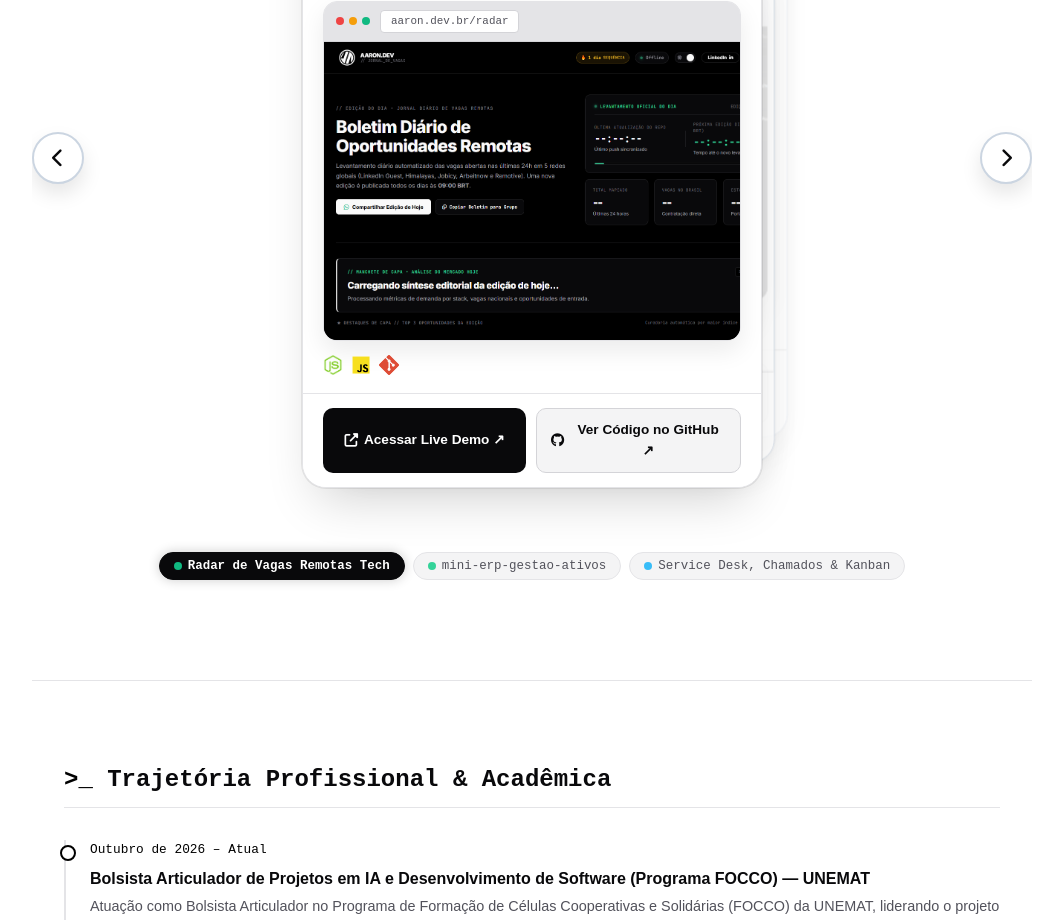
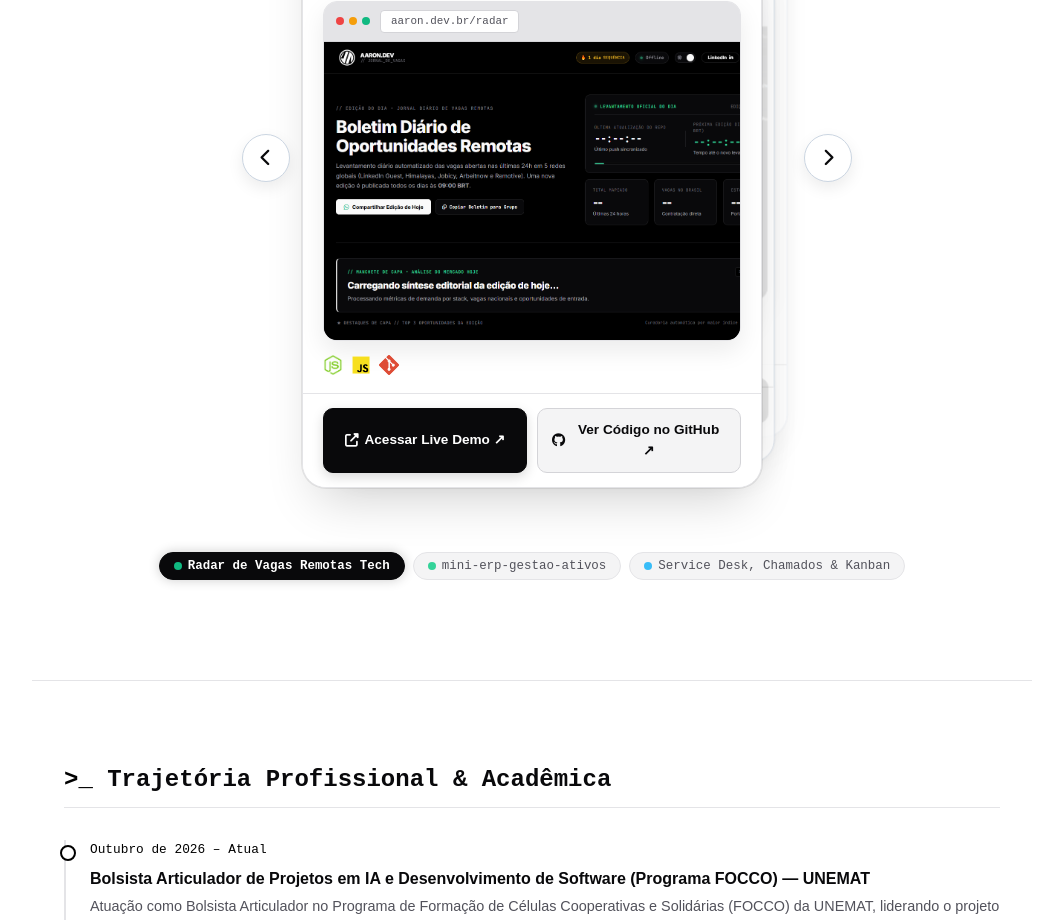
Before and after one commit to aarongmn7/aaron-nascimento-portfolio, a React (Vite) app: page / in a window 1280 px wide. Shown: the part 3860-4780 px from the top of the page, without its empty margins (108-1171 px from the left). Built offline with nearby package versions, Linux system fonts and the light colour scheme.

Commit message:
sync: automatico do ECO-AARON (2026-11-11 10:09:14)

```diff
--- a/src/components/Projetos.css
+++ b/src/components/Projetos.css
@@ -569,10 +569,12 @@
   border-top-color: #e4e4e7;
 }
 
+/* BOTÃO PRIMÁRIO: CONTRÁRIO DO TEMA (Branco no Dark, Preto no Light) */
 .story-btn-primary {
   flex: 1;
-  background: #ffffff;
-  color: #09090b;
+  background: #ffffff !important;
+  color: #09090b !important;
+  border: 1px solid #ffffff;
   font-weight: 700;
   font-size: 0.85rem;
   padding: 10px 14px;
@@ -585,16 +587,41 @@
   gap: 6px;
   transition: all 0.2s ease;
   box-shadow: 0 4px 12px rgba(255, 255, 255, 0.15);
+  cursor: pointer;
+}
+
+.story-btn-primary i {
+  color: #09090b !important;
 }
 
 [data-theme="light"] .story-btn-primary {
-  background: #09090b;
-  color: #ffffff;
+  background: #09090b !important;
+  color: #ffffff !important;
+  border-color: #09090b;
+  box-shadow: 0 4px 12px rgba(0, 0, 0, 0.15);
+}
+
+[data-theme="light"] .story-btn-primary i {
+  color: #ffffff !important;
 }
 
 .story-btn-primary:hover {
   transform: translateY(-1px);
-  box-shadow: 0 6px 16px rgba(255, 255, 255, 0.25);
+  box-shadow: 0 6px 18px rgba(255, 255, 255, 0.25);
+  opacity: 0.95;
+}
+
+[data-theme="light"] .story-btn-primary:hover {
+  box-shadow: 0 6px 18px rgba(0, 0, 0, 0.25);
+}
+
+/* BOTÃO ÚNICO (Quando não tem live demo: ocupa a largura total) */
+.story-btn-single {
+  width: 100%;
+  flex: 1;
+  padding: 12px 18px;
+  font-size: 0.9rem;
+  letter-spacing: -0.01em;
 }
 
 .story-btn-secondary {
@@ -613,6 +640,7 @@
   justify-content: center;
   gap: 6px;
   transition: all 0.2s ease;
+  cursor: pointer;
 }
 
 [data-theme="light"] .story-btn-secondary {
@@ -627,66 +655,90 @@
 }
 
 /* ==========================================================================
-   BOTÕES LATERAIS DE NAVEGAÇÃO FLUTUANTES (Conforme o desenho)
+   BOTÕES LATERAIS DE NAVEGAÇÃO FLUTUANTES (Alinhados, consistentes e sem glow estranho)
    ========================================================================== */
 
 .story-nav-btn {
   position: absolute;
   top: 50%;
   transform: translateY(-50%);
-  width: 52px;
-  height: 52px;
+  width: 48px;
+  height: 48px;
   border-radius: 50%;
   background: #18181b;
-  border: 2px solid #3f3f46;
+  border: 1px solid #3f3f46;
   color: #ffffff;
   display: flex;
   align-items: center;
   justify-content: center;
-  font-size: 1.2rem;
+  font-size: 1.1rem;
   cursor: pointer;
-  z-index: 30;
-  transition: all 0.2s ease;
-  box-shadow: 0 10px 25px rgba(0, 0, 0, 0.5);
+  z-index: 40;
+  transition: transform 0.2s ease, background 0.2s ease, border-color 0.2s ease, box-shadow 0.2s ease;
+  box-shadow: 0 8px 20px rgba(0, 0, 0, 0.45);
+  outline: none;
+  -webkit-tap-highlight-color: transparent;
 }
 
 [data-theme="light"] .story-nav-btn {
   background: #ffffff;
   border-color: #cbd5e1;
   color: #09090b;
-  box-shadow: 0 10px 20px rgba(0, 0, 0, 0.1);
+  box-shadow: 0 6px 16px rgba(0, 0, 0, 0.08);
 }
 
 .story-nav-btn:hover {
-  background: #ffffff;
-  color: #000000;
-  border-color: #ffffff;
-  transform: translateY(-50%) scale(1.1);
-  box-shadow: 0 0 20px rgba(255, 255, 255, 0.4);
+  background: #27272a;
+  border-color: #71717a;
+  color: #ffffff;
+  transform: translateY(-50%) scale(1.06);
+  box-shadow: 0 10px 24px rgba(0, 0, 0, 0.6);
 }
 
 [data-theme="light"] .story-nav-btn:hover {
-  background: #09090b;
-  color: #ffffff;
-  border-color: #09090b;
+  background: #f4f4f5;
+  border-color: #94a3b8;
+  color: #09090b;
 }
 
+.story-nav-btn:active {
+  transform: translateY(-50%) scale(0.95);
+}
+
+.story-nav-btn:focus-visible {
+  box-shadow: 0 0 0 2px #10b981;
+}
+
+/* POSICIONAMENTO SIMÉTRICO E SEGURO AO LADO DO DECK */
 .story-nav-prev {
-  left: 0px;
+  left: calc(50% - 290px);
 }
 
 .story-nav-next {
-  right: 0px;
+  right: calc(50% - 320px);
 }
 
-@media (max-width: 768px) {
+@media (max-width: 900px) {
+  .story-nav-prev {
+    left: 16px;
+  }
+  .story-nav-next {
+    right: 16px;
+  }
+}
+
+@media (max-width: 600px) {
   .story-nav-btn {
-    width: 42px;
-    height: 42px;
-    font-size: 1rem;
+    width: 40px;
+    height: 40px;
+    font-size: 0.95rem;
   }
-  .story-nav-prev { left: 4px; }
-  .story-nav-next { right: 4px; }
+  .story-nav-prev {
+    left: 8px;
+  }
+  .story-nav-next {
+    right: 8px;
+  }
 }
 
 /* ==========================================================================
--- a/src/components/Projetos.jsx
+++ b/src/components/Projetos.jsx
@@ -264,6 +264,7 @@ export default function Projetos() {
                   {/* BOTÕES DE AÇÃO NO RODAPÉ DO STORY */}
                   <div className="story-actions-footer">
                     {story.demoLink ? (
+                      <>
                         <a
                           href={story.demoLink}
                           target="_blank"
@@ -274,19 +275,6 @@ export default function Projetos() {
                           <i className="fas fa-external-link-alt"></i>
                           <span>{t('projetos.liveDemoBtn')}</span>
                         </a>
-                    ) : (
-                      <a
-                        href={story.codeLink || ghProfileUrl}
-                        target="_blank"
-                        rel="noreferrer"
-                        className="story-btn-primary"
-                        onClick={(e) => e.stopPropagation()}
-                      >
-                        <i className="fab fa-github"></i>
-                        <span>{t('projetos.repoBtn')}</span>
-                      </a>
-                    )}
-
                         <a
                           href={story.codeLink || ghProfileUrl}
                           target="_blank"
@@ -297,6 +285,19 @@ export default function Projetos() {
                           <i className="fab fa-github"></i>
                           <span>{t('projetos.repoBtn')}</span>
                         </a>
+                      </>
+                    ) : (
+                      <a
+                        href={story.codeLink || ghProfileUrl}
+                        target="_blank"
+                        rel="noreferrer"
+                        className="story-btn-primary story-btn-single"
+                        onClick={(e) => e.stopPropagation()}
+                      >
+                        <i className="fab fa-github"></i>
+                        <span>{t('projetos.repoBtn')}</span>
+                      </a>
+                    )}
                   </div>
                 </div>
               );
```
Also changed, not shown: 1 other file (tests, documents, lock files or other folders). Lines whose indentation alone changed are shown as unchanged.
